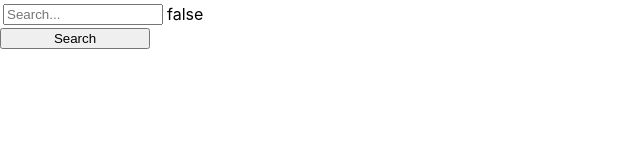
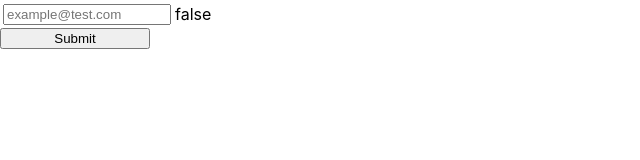
Before and after one commit to c16linst/examensarbete, a React (Create React App) app in the folder React/SimpleForm/react-app/: page / in a window 1280 px wide. Shown: the top 160 px of the page, without its empty margins (0-640 px from the left). Built offline with nearby package versions, Linux system fonts and the light colour scheme.

Commit message:
Switch back type from search to email

```diff
--- a/React/SimpleForm/react-app/src/App.js
+++ b/React/SimpleForm/react-app/src/App.js
@@ -6,36 +6,35 @@ class App extends Component {
     super(props);
 
     this.state = {
-      resultVisibility: this.setResultVisibility(),
-      search: '',
+      welcomeVisibility: this.setWelcomeVisibility(),
+      email: '',
     }
   }
 
-  setResultVisibility() {
-    if(localStorage.getItem('ResultVisibility') === 'true') return true;
+  setWelcomeVisibility() {
+    if(localStorage.getItem('welcomeVisibility') === 'true') return true;
     else return false;
   }
 
-  updateSearch(search) {
-    localStorage.setItem('search', search);
+  updateEmail(email) {
+    localStorage.setItem('email', email);
 
     this.setState(
-      { search: search }
+      { email: email }
     );
   }
 
   resultMsg() {
-    if(this.state.resultVisibility === true) return <Result search={this.state.search} />
+    if(this.state.welcomeVisibility === true) return <Result email={this.state.email} />
   }
 
   render() {
-    var updateSearch = this.updateSearch;
-    var setResultVisibility = this.setResultVisibility;
+    var updateEmail = this.updateEmail;
+    var setWelcomeVisibility = this.setWelcomeVisibility;
 
     return (
-      <div>
-        <Form updateSearch={updateSearch.bind(this)} setResultVisibility={setResultVisibility.bind(this)} />
-        {this.resultMsg()}
+      <div className="App">
+        <Form updateEmail={updateEmail.bind(this)} setWelcomeVisibility={setWelcomeVisibility.bind(this)} />
       </div>
     );
   }
@@ -46,7 +45,7 @@ class Result extends Component {
     super(props);
 
     this.state = {
-      search: localStorage.getItem('search'),
+      email: localStorage.getItem('email'),
     }
   }
 
@@ -54,7 +53,7 @@ class Result extends Component {
     return (
       <div>
         <h4>Results:</h4>
-        {this.state.search}
+        {this.state.email}
       </div>
     );
   }
@@ -65,8 +64,8 @@ class Form extends Component {
     super(props);
 
     this.state = {
-      search: '',
-      searchValid: false,
+      email: '',
+      emailValid: false,
       formValid: false,
     }
   }
@@ -83,20 +82,20 @@ class Form extends Component {
   }
 
   validate(validity) {
-    let searchValid = this.state.searchValid;
-    searchValid = (validity.valid) ? true : false;
+    let emailValid = this.state.emailValid;
+    emailValid = (validity.valid) ? true : false;
 
     this.setState(
-      { searchValid: searchValid,
-        formValid: searchValid }
+      { emailValid: emailValid,
+        formValid: emailValid }
     );
   }
 
   checkState() {
-    if(this.state.searchValid) {
-      this.props.updateSearch(this.state.search);
-      this.props.setResultVisibility(true);
-      localStorage.setItem('ResultVisibility', true);
+    if(this.state.emailValid) {
+      this.props.updateEmail(this.state.email);
+      this.props.setWelcomeVisibility(true);
+      localStorage.setItem('welcomeVisibility', true);
     }
   }
 
@@ -110,24 +109,24 @@ class Form extends Component {
             <tr>
               <td>
                 <input
-                  id="search-input"
-                  type="search"
-                  name="search"
-                  placeholder="Search..."
+                  id="email-input"
+                  type="email"
+                  name="email"
+                  placeholder="example@test.com"
                   style={{width: '160px'}}
-                  value={this.state.search}
+                  value={this.state.email}
                   onChange={(e) => this.handleInput(e)}
                   required
                 />
               </td>
-              <td>{this.state.searchValid.toString()}</td>
+              <td>{this.state.emailValid.toString()}</td>
             </tr>
           </tbody>
         </table>
         <input
           id="submit-form"
           type="submit"
-          value="Search"
+          value="Submit"
         />
       </form>
     );
```
